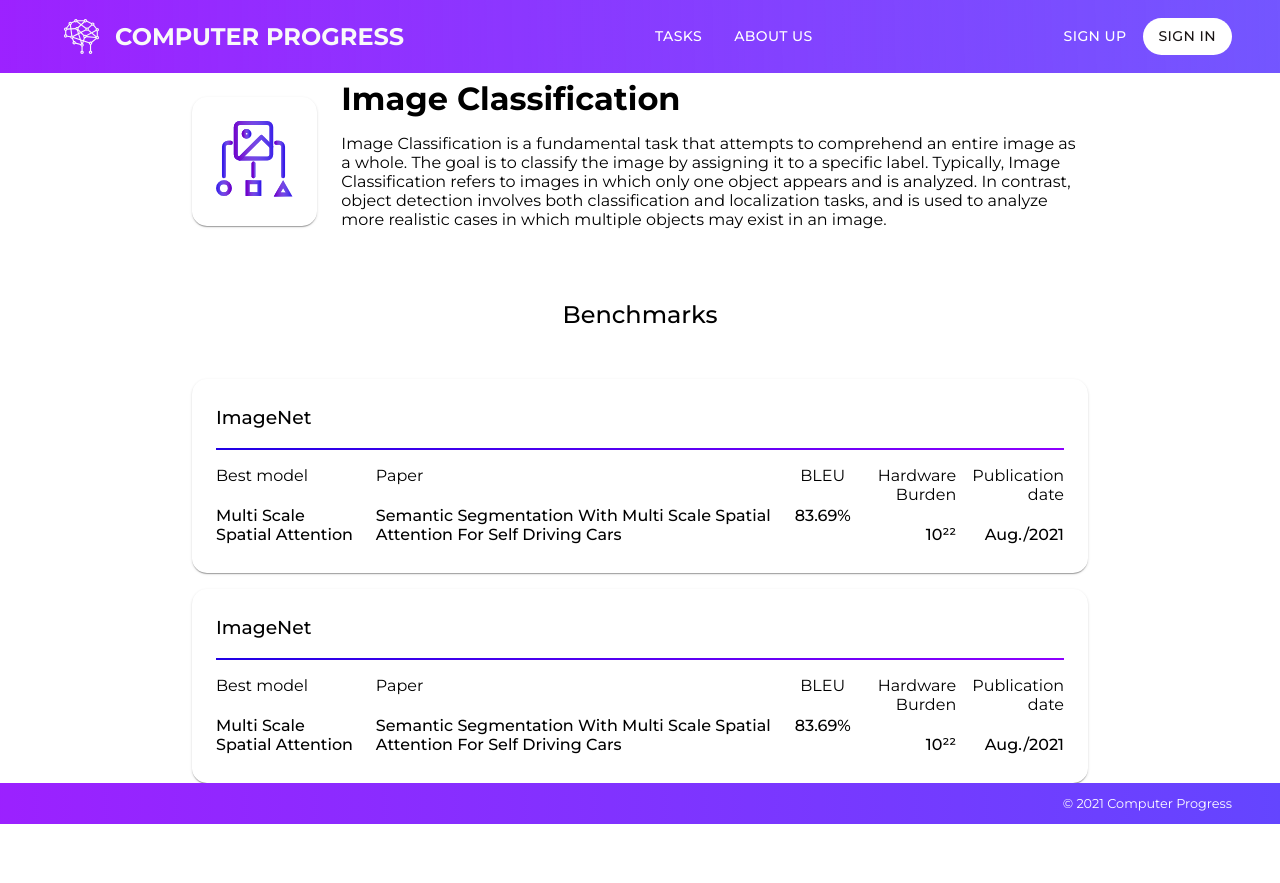
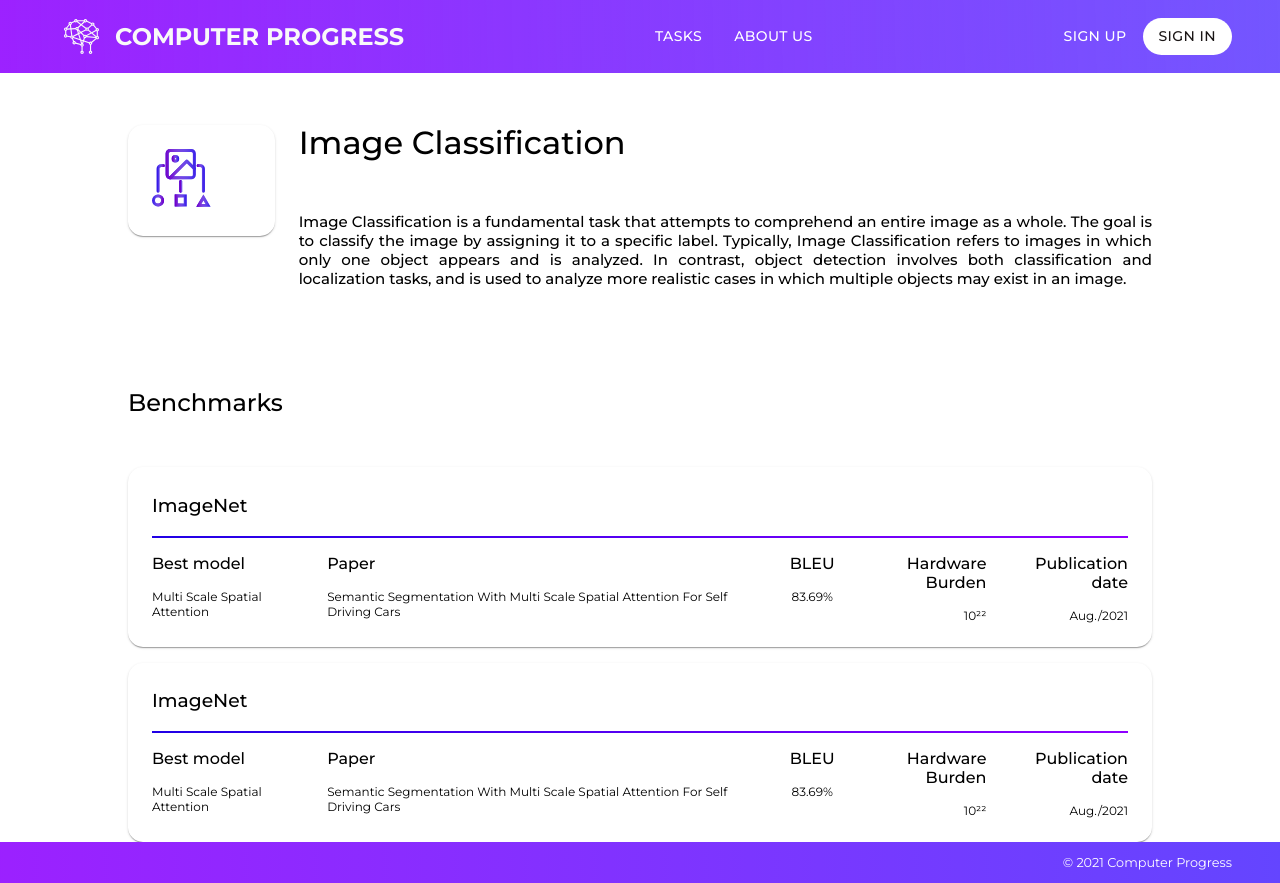
Before and after one commit to Computer-Progress/computerprogress.com, a Next.js app: page /tasks/image-classification in a window 1280 px wide. Before the commit the page ends 824 px from the top, so only its background shows below. Built offline with nearby package versions, Linux system fonts and the light colour scheme.

Commit message:
Improve design

```diff
--- a/components/CardBenchmark/style.js
+++ b/components/CardBenchmark/style.js
@@ -25,7 +25,9 @@
 
 export const FlexBox = styled(Box).attrs({
   display: "flex",
-})``;
+})`
+  justify-content: 'space-between'
+`;
 
 export const FlexItem = styled(Box).attrs({
   //
--- a/components/CardDescription/styles.js
+++ b/components/CardDescription/styles.js
@@ -3,7 +3,16 @@
 
 export const GridContainer = styled(Grid).attrs({
   container: true,
-})``;
+})`
+  p {
+    margin: 0;
+    font-family: 'Montserrat';
+    text-align: justify;
+    font-size: 15px;
+    font-weight: 100;
+  }
+
+`;
 
 export const GridItem = styled(Grid).attrs({
   item: true,
@@ -11,7 +20,15 @@
   align-self: ${(props) => props.$alignSelf};
 
   h1 {
+    font-family: 'Montserrat';
+    font-weight: 500;
+    margin: 50px 0;
+  }
+
+  p {
     margin: 0;
+    font-family: 'Montserrat';
+    text-align: justify;
   }
 `;
 
@@ -28,7 +45,7 @@
   ml: 0
 })`
   img {
-    width: 100%;
-    height: 100%;
+    width: 60%;
+    height: 60%;
   }
 `;
--- a/containers/Task/styles.js
+++ b/containers/Task/styles.js
@@ -1,18 +1,30 @@
 import styled from "styled-components";
 
 export const Container = styled.div`
-  width: 70%;
+  width: 80%;
   margin: 0 auto;
 
   @media (max-width: 600px) {
     width: 85%;
   }
-    h2 {
+
+  h2 {
     font-family: 'Montserrat';
     font-weight: 500;
-    margin: 50px 0;
+    margin: 100px 0 50px 0;
     padding-top: 0;
     flex: 1;
-    text-align: center;
+
+  }
+
+  h4 {
+    font-family: 'Montserrat';
+    font-weight: 10;
+    font-size: 12px;
+  }
+
+  p {
+    font-family: 'Montserrat';
+    font-weight: 500;
   }
 `;
```
